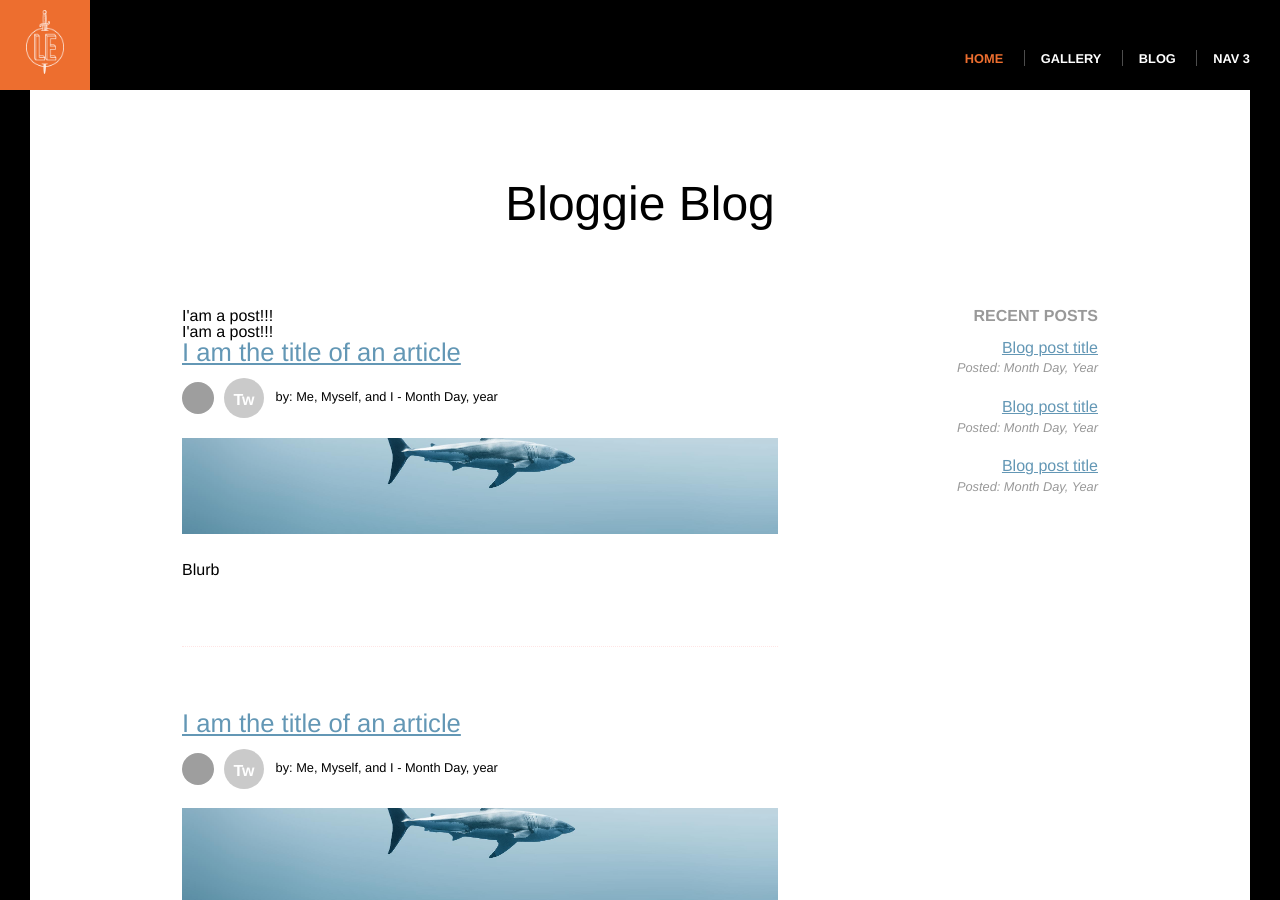
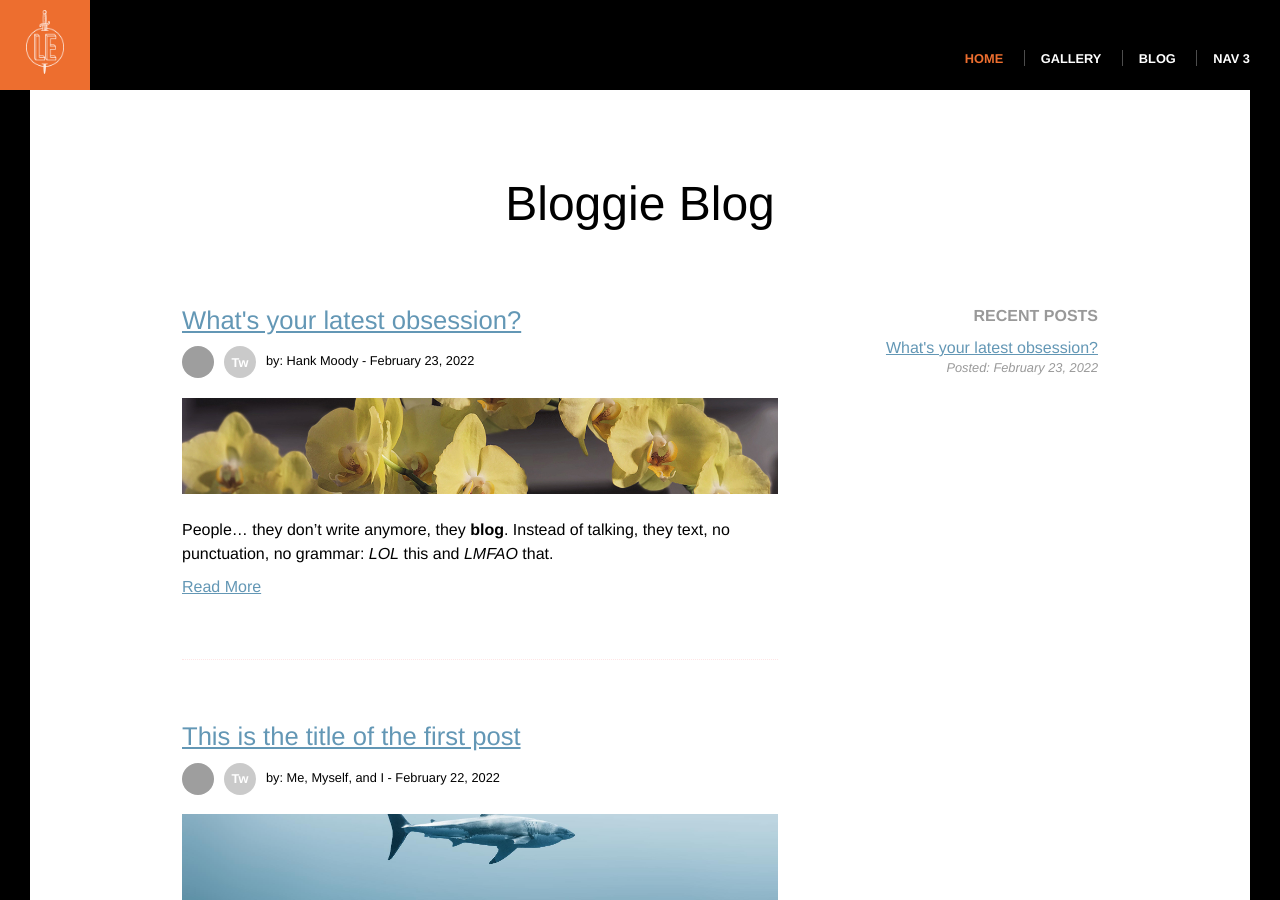
Before and after one commit to MrPiTA/mrpita.github.io, a Jekyll site: the page built from blog/index.html, in a window 1280 px wide and 900 px high. Built offline with Jekyll 4.4.1, drawn with Linux system fonts in a browser that asks for light colours; some of the changed text lies outside the part shown; grey boxes are pictures that could not be loaded.

Commit message:
setup dynamically created blog page by jekyll

```diff
--- a/_posts/2022-02-22-title-of-post.md
+++ b/_posts/2022-02-22-title-of-post.md
@@ -1,6 +1,6 @@
 ---
 layout: post
-title: This is the title of the post
+title: This is the title of the first post
 postHero: /images/shark.jpg
 author: Me, Myself, and I
 authorTwitter: https://twitter.com/mhartl
--- a/_posts/2022-02-23-title-of-post.md
+++ b/_posts/2022-02-23-title-of-post.md
@@ -1,32 +1,16 @@
 ---
 layout: post
-title: This is the title of the post
-postHero: /images/shark.jpg
-author: Me, Myself, and I
-authorTwitter: https://twitter.com/mhartl
-gravatar: https://gravatar.com/avatar/ffda7d145b83c4b118f982401f962ca6?s=150
+title: What's your latest obsession?
+postHero: /images/large/slide1.jpg
+author: Hank Moody
+authorTwitter: https://twitter.com/wisehankmoody
+gravatar: http://placekitten.com/150
 postFooter: Additional information, and maybe a <a href="#">link or two</a>
+excerpt_separator: "<!--excerpt-->"
 ---
 
-Call me *Ishmael*. Some years ago–*never mind how long
-precisely*–having little or no money in my purse, and nothing
-particular to interest me on shore, I thought I would sail about a little
-and see the watery part of the world. It is a way I have of driving off
-the spleen and regulating the circulation.
+ People... they don't write anymore, they **blog**. Instead of talking, they text, no punctuation, no grammar: *LOL* this and *LMFAO* that.
+ <!--excerpt-->
+You know, it just seems to me it's just a bunch of stupid people pseudo-communicating with a bunch of other stupid people at a proto-language that resembles more what cavemen used to speak than the King's English.
 
-<img class="pull-left" src="https://placekitten.com/g/400/200"
-     alt="kitten">
-
-Whenever I find myself growing grim about the mouth; whenever it is a damp,
-drizzly November in my soul; whenever I find myself involuntarily pausing
-before coffin warehouses, and bringing up the rear of every funeral I meet;
-and especially whenever my hypos get such an upper hand of me, that it
-requires a strong moral principle to prevent me from deliberately stepping
-into the street, and methodically knocking people’s hats off—then, I
-account it high time to get to sea as soon as I can. This is my substitute
-for pistol and ball.
-
-With a philosophical flourish Cato throws himself upon
-his sword; I quietly take to the ship. There is nothing surprising in this.
-If they but knew it, almost all men in their degree, some time or other,
-cherish very nearly the same feelings towards the ocean with me.
+<img class="pull-left" src="http://placekitten.com/400/200"/>
--- a/blog/index.html
+++ b/blog/index.html
@@ -8,56 +8,34 @@ layout: default
     <div class="col col-aside blog-recent">
       <h4>Recent Posts</h4>
       <ul class="blog-title-list">
+        {% for post in site.posts limit: 1 %}
           <li>
-          <a href="">Blog post title</a>
-          <span>Posted: Month Day, Year</span>
+            <a href="{{ post.url }}">{{ post.title }}</a>
+            <span>Posted: {{ post.date | date: '%B %d, %Y' }}</span>
           </li>
-        <li>
-          <a href="">Blog post title</a>
-          <span>Posted: Month Day, Year</span>
-        </li>
-        <li>
-          <a href="">Blog post title</a>
-          <span>Posted: Month Day, Year</span>
-        </li>
+        {% endfor %}
       </ul>
     </div>
     <div class="col col-content blog-previews">
+      {% for post in site.posts %}
         <div class="blog-posts">
-        {% for post in site.posts %}
-          I'am a post!!! <br>
-        {% endfor %}
           <header class="post-header">
-          <h2><a href="">I am the title of an article</a></h2>
+            <h2><a href="{{ post.url }}">{{ post.title }}</a></h2>
             <div class="post-byline">
-            <img src="https://gravatar.com/avatar/ffda7d145b83c4b118f982401f962ca6?s=150">
-            <a href="#" class="social-link">Tw</a>
-            by: Me, Myself, and I
-            <span> - Month Day, year</span>
+              <img src="{{ post.gravatar }}">
+              <a href="{{ post.authorTwitter }}" class="social-link">Tw</a>
+              by: {{ post.author }}
+              <span> - {{ post.date | date: '%B %d, %Y' }}</span>
             </div>
           </header>
-        <div class="posts-image" style="background-image:url('/images/shark.jpg')">
+          <div class="posts-image" style="background-image:url('{{ post.postHero }}')">
           </div>
           <p>
-          Blurb
+            {{ post.excerpt }}
+            <a href="{{ post.url }}">Read More</a>
           </p>
         </div>
-      <div class="blog-posts">
-        <header class="post-header">
-          <h2><a href="">I am the title of an article</a></h2>
-          <div class="post-byline">
-            <img src="https://gravatar.com/avatar/ffda7d145b83c4b118f982401f962ca6?s=150">
-            <a href="#" class="social-link">Tw</a>
-            by: Me, Myself, and I
-            <span> - Month Day, year</span>
-          </div>
-        </header>
-      <div class="posts-image" style="background-image:url('/images/shark.jpg')">
-      </div>
-        <p>
-          Blurb
-        </p>
+      {% endfor %}
     </div>
   </div>
 </div>
-</div>
--- a/css/main.css
+++ b/css/main.css
@@ -235,7 +235,7 @@ margin-bottom: 0.5em;
   color: #fff;
   display: inline-block;
   font-family: helvetica, arial, sans;
-  font-size: 1rem;
+  font-size: 1em;
   font-weight: bold;
   height: 2.5em;
   line-height: 1;
```
Also changed, not shown: _layouts/post.html (added). Lines whose indentation alone changed are shown as unchanged.
